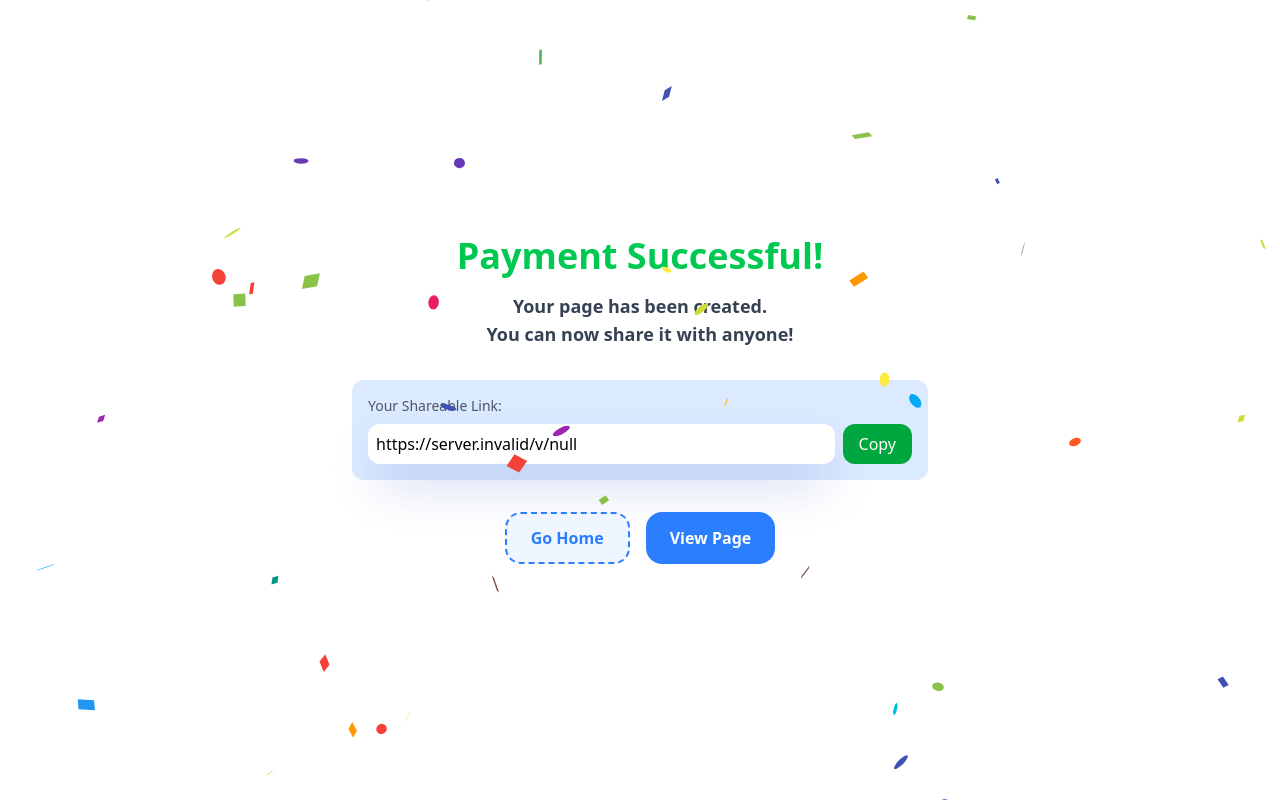
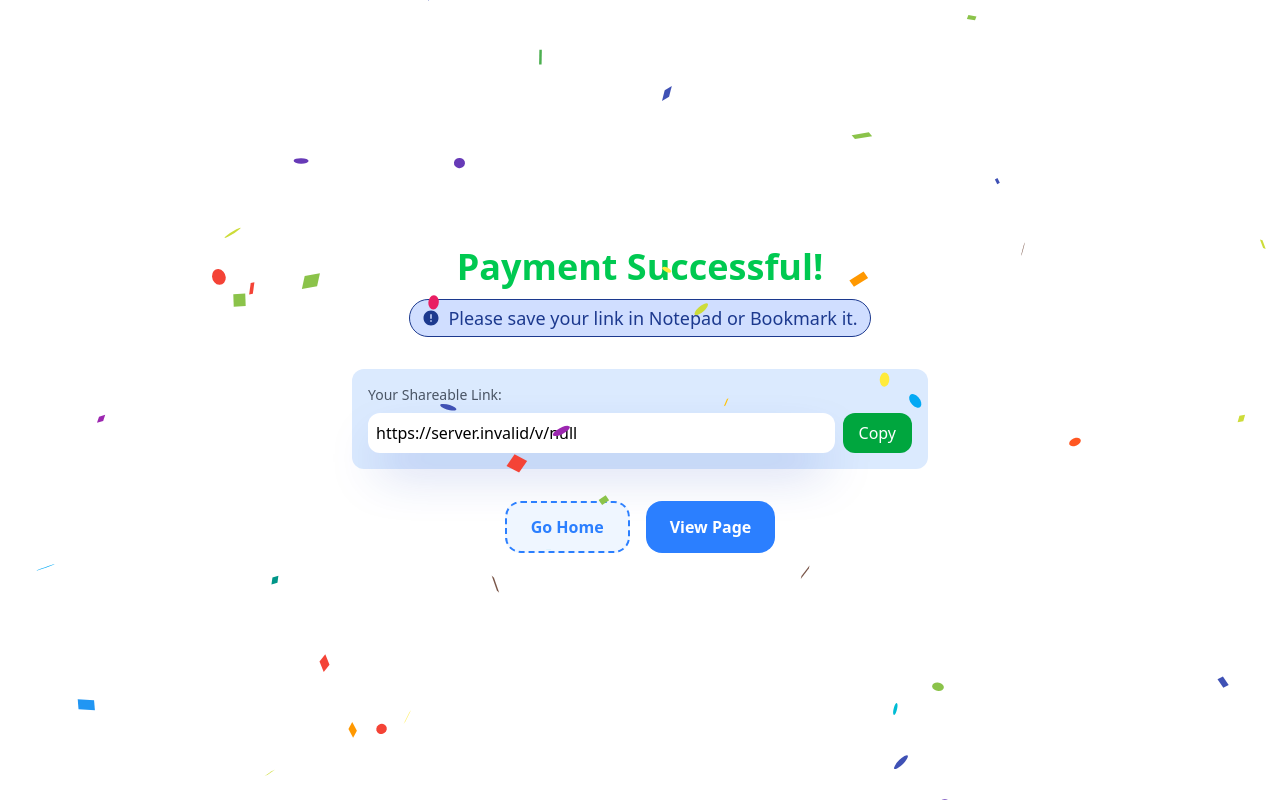
Before and after one commit to Slayer-X164/affinote, a Next.js app: page /success in a window 1280 px wide. Built offline with nearby package versions, Linux system fonts and the light colour scheme; no server answers; a web font is replaced by a local one.

Commit message:
changed text in succes payment page

```diff
--- a/app/payment/page.tsx
+++ b/app/payment/page.tsx
@@ -1,9 +1,10 @@
 import { Suspense } from "react";
 import PaymentWrapper from "./components/Payment";
+import ButtonLoder from "@/components/ui/ButtonLoder";
 
 export default function Page() {
   return (
-    <Suspense fallback={<div>Loading...</div>}>
+    <Suspense fallback={<div className="w-screen min-h-screen flex items-center justify-center"><ButtonLoder/></div>}>
       <PaymentWrapper />
     </Suspense>
   );
--- a/app/success/component/Success.tsx
+++ b/app/success/component/Success.tsx
@@ -3,7 +3,7 @@ import { useSearchParams, useRouter } from "next/navigation";
 import { useEffect, useState } from "react";
 import Confetti from "react-confetti";
 import { useWindowSize } from "react-use";
-
+import { RiErrorWarningFill } from "react-icons/ri";
 const Success = () => {
   const [mounted, setMounted] = useState(false);
 
@@ -36,14 +36,15 @@ const Success = () => {
         />
       )}
 
-      <h1 className="text-4xl font-bold text-green-500 mb-4 text-center">
-        Payment Successful!
+      <h1 className="text-2xl md:text-4xl  font-bold flex items-center flex-col gap-3 text-green-500 mb-8 text-center">
+        Payment Successful! <br /> <span className="text-sm md:text-lg text-blue-900 rounded-full border border-blue-900 px-3 py-1 bg-blue-600/20 font-light flex items-center gap-2 "><RiErrorWarningFill />
+          Please save your link in Notepad or Bookmark it.</span>
       </h1>
 
-      <p className="text-lg text-gray-700 font-bold mb-8 text-center">
-        Your page has been created. <br />
+      {/* <p className="text-lg text-gray-700 font-bold mb-8 text-center">
+
         You can now share it with anyone!
-      </p>
+      </p> */}
 
       {/* Shareable Link Box */}
       <div className="bg-blue-100 p-4 rounded-xl w-full max-w-xl ">
```
Lines whose indentation alone changed are shown as unchanged.
